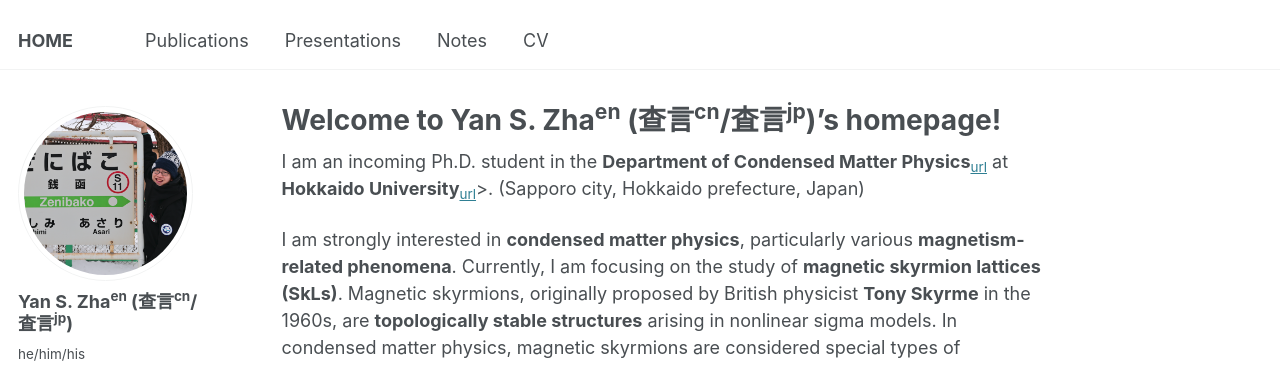
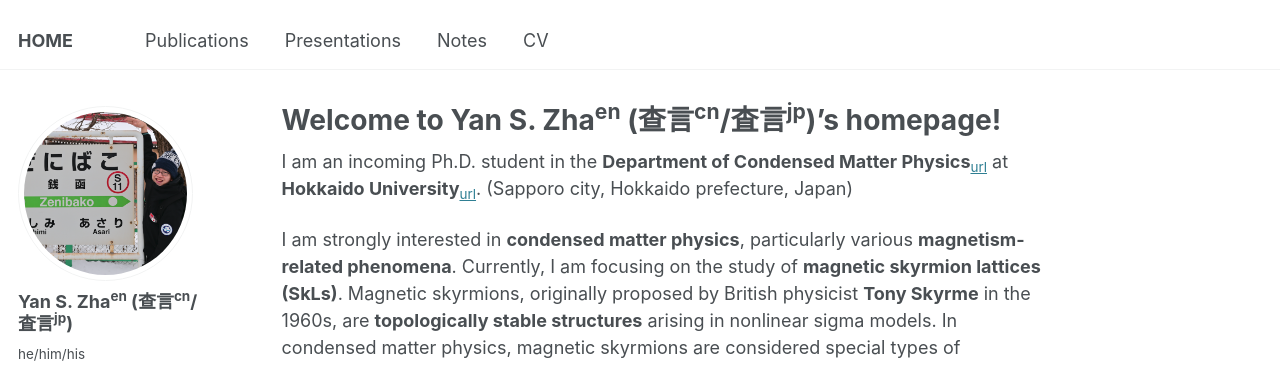
Before and after one commit to yzhacn/yzhacn.github.io, a Jekyll site: the page built from _pages/about.md, in a window 1280 px wide and 900 px high. Shown: the top 365 px of the window. Built offline with Jekyll 4.4.1, drawn with Linux system fonts in a browser that asks for light colours; some web fonts are replaced.

```diff
--- a/_pages/about.md
+++ b/_pages/about.md
@@ -6,7 +6,7 @@ redirect_from:
   - /about/
   - /about.html
 ---
-I am an incoming Ph.D. student in the **Department of Condensed Matter Physics**<sub>[url](https://www2.sci.hokudai.ac.jp/gs/en/dcmp)</sub> at **Hokkaido University**<sub>[url](https://www.global.hokudai.ac.jp/)</sub>>. (Sapporo city, Hokkaido prefecture, Japan)
+I am an incoming Ph.D. student in the **Department of Condensed Matter Physics**<sub>[url](https://www2.sci.hokudai.ac.jp/gs/en/dcmp)</sub> at **Hokkaido University**<sub>[url](https://www.global.hokudai.ac.jp/)</sub>. (Sapporo city, Hokkaido prefecture, Japan)
 
 I am strongly interested in **condensed matter physics**, particularly various **magnetism-related phenomena**.
 Currently, I am focusing on the study of **magnetic skyrmion lattices (SkLs)**.
```
